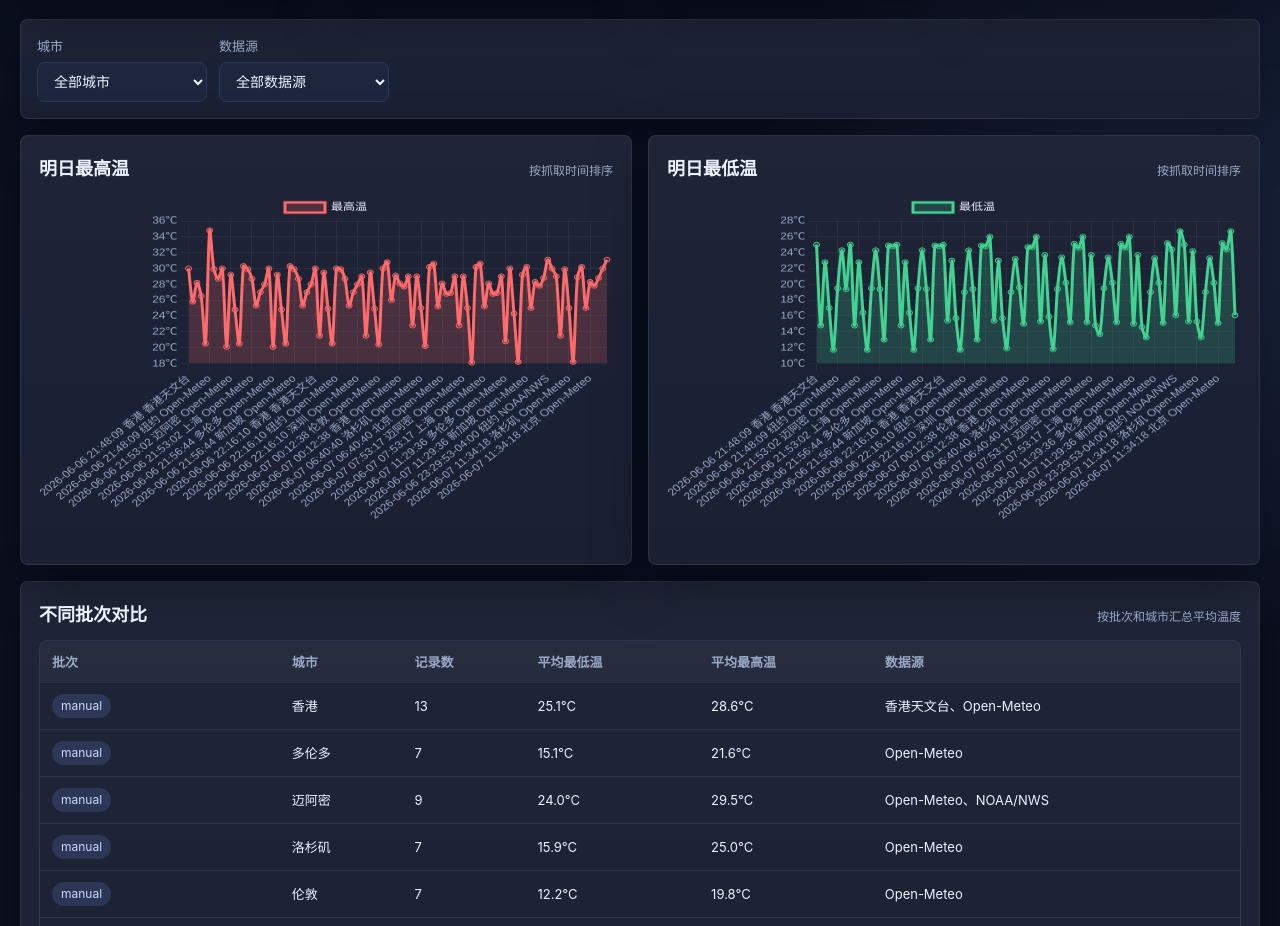
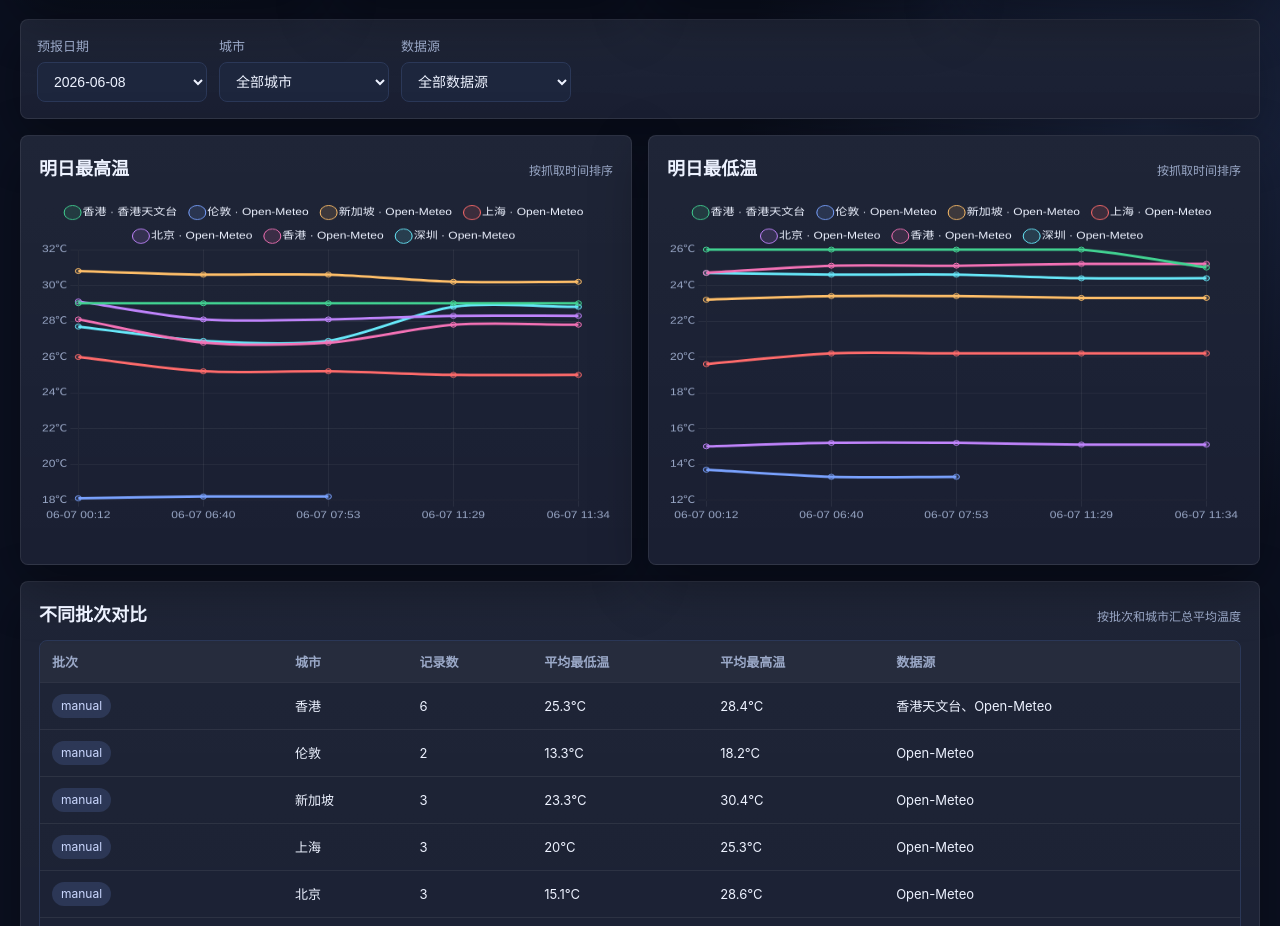
Before and after one commit to daviddear10-dev/weather-alpha-monitor, a plain HTML site: page docs/index.html in a window 1280 px wide. Shown: the part 424-1350 px from the top of the page. Drawn offline with nearby package versions, Linux system fonts and the light colour scheme.

Commit message:
Improve weather chart readability

```diff
--- a/docs/index.html
+++ b/docs/index.html
@@ -328,6 +328,11 @@
 
     <section class="card toolbar">
       <label>
+        预报日期
+        <select id="forecastDateFilter">
+        </select>
+      </label>
+      <label>
         城市
         <select id="cityFilter">
           <option value="">全部城市</option>
@@ -538,6 +543,7 @@
 
     const cityFilter = document.querySelector("#cityFilter");
     const sourceFilter = document.querySelector("#sourceFilter");
+    const forecastDateFilter = document.querySelector("#forecastDateFilter");
 
     Promise.all([
       fetch("weather_data.json", { cache: "no-store" }).then((response) => {
@@ -574,6 +580,7 @@
 
     cityFilter.addEventListener("change", render);
     sourceFilter.addEventListener("change", render);
+    forecastDateFilter.addEventListener("change", render);
 
     function setupFilters(data) {
       unique(data.map((item) => item.city)).forEach((city) => {
@@ -582,11 +589,20 @@
       unique(data.map((item) => item.source)).forEach((source) => {
         sourceFilter.append(new Option(source, source));
       });
+      forecastDateFilter.append(new Option("全部预报日期", ""));
+      const forecastDates = unique(data.map((item) => item.forecast_date)).sort().reverse();
+      forecastDates.forEach((date) => {
+        forecastDateFilter.append(new Option(date, date));
+      });
+      if (forecastDates.length > 0) {
+        forecastDateFilter.value = forecastDates[0];
+      }
     }
 
     function render() {
       const filtered = state.data.filter((item) => {
-        return (!cityFilter.value || item.city === cityFilter.value)
+        return (!forecastDateFilter.value || item.forecast_date === forecastDateFilter.value)
+          && (!cityFilter.value || item.city === cityFilter.value)
           && (!sourceFilter.value || item.source === sourceFilter.value);
       });
       renderStats(filtered);
@@ -891,45 +907,118 @@
     }
 
     function renderCharts(data) {
-      const ordered = [...data].sort((a, b) => new Date(a.captured_at) - new Date(b.captured_at));
-      const labels = ordered.map((item) => `${compactDateTime(item.captured_at)} ${item.city} ${item.source}`);
-      const maxValues = ordered.map((item) => item.max_temp);
-      const minValues = ordered.map((item) => item.min_temp);
-      state.maxChart = drawLineChart(state.maxChart, "maxChart", labels, maxValues, "最高温", "#ff6b6b");
-      state.minChart = drawLineChart(state.minChart, "minChart", labels, minValues, "最低温", "#42d392");
+      if (!data.length) {
+        if (state.maxChart) { state.maxChart.destroy(); state.maxChart = null; }
+        if (state.minChart) { state.minChart.destroy(); state.minChart = null; }
+        return;
+      }
+
+      // Group by city + source, each group becomes a dataset series
+      const seriesMap = new Map();
+      data.forEach((item) => {
+        const key = `${item.city} · ${item.source}`;
+        const entry = seriesMap.get(key) || { city: item.city, source: item.source, points: [] };
+        entry.points.push({ x: item.captured_at, y_max: item.max_temp, y_min: item.min_temp, city: item.city, source: item.source, forecast_date: item.forecast_date });
+        seriesMap.set(key, entry);
+      });
+
+      // Build datasets sorted by captured_at within each series
+      const allTimestamps = new Set();
+      const maxDatasets = [];
+      const minDatasets = [];
+      const palette = ["#42d392", "#7aa2ff", "#ffbf69", "#ff6b6b", "#c084fc", "#f472b6", "#67e8f9", "#fbbf24", "#a78bfa", "#fb923c"];
+
+      let colorIdx = 0;
+      seriesMap.forEach((series) => {
+        const sorted = series.points.sort((a, b) => new Date(a.x) - new Date(b.x));
+        sorted.forEach((p) => allTimestamps.add(p.x));
+        const color = palette[colorIdx % palette.length];
+        colorIdx++;
+
+        maxDatasets.push({
+          label: `${series.city} · ${series.source}`,
+          data: sorted.map((p) => ({ x: p.x, y: p.y_max, city: p.city, source: p.source, forecast_date: p.forecast_date })),
+          borderColor: color,
+          backgroundColor: color + "22",
+          pointRadius: 3,
+          pointHoverRadius: 5,
+          tension: 0.28,
+          fill: false
+        });
+
+        minDatasets.push({
+          label: `${series.city} · ${series.source}`,
+          data: sorted.map((p) => ({ x: p.x, y: p.y_min, city: p.city, source: p.source, forecast_date: p.forecast_date })),
+          borderColor: color,
+          backgroundColor: color + "22",
+          pointRadius: 3,
+          pointHoverRadius: 5,
+          tension: 0.28,
+          fill: false
+        });
+      });
+
+      state.maxChart = drawMultiChart(state.maxChart, "maxChart", maxDatasets, "℃");
+      state.minChart = drawMultiChart(state.minChart, "minChart", minDatasets, "℃");
     }
 
-    function drawLineChart(existingChart, canvasId, labels, values, label, color) {
+    function drawMultiChart(existingChart, canvasId, datasets, yUnit) {
       if (existingChart) existingChart.destroy();
+
+      // Collect all unique timestamps sorted, use as shared category labels
+      const labelSet = new Set();
+      datasets.forEach((ds) => ds.data.forEach((p) => labelSet.add(p.x)));
+      const labels = Array.from(labelSet).sort(
+        (a, b) => new Date(a).getTime() - new Date(b).getTime()
+      );
+
+      // Build data arrays keyed by label index
+      const parsedDatasets = datasets.map((ds) => {
+        const labelToPoint = new Map(ds.data.map((p) => [p.x, p]));
+        return {
+          ...ds,
+          data: labels.map((label, idx) => {
+            const p = labelToPoint.get(label);
+            return p ? { x: idx, y: p.y, city: p.city, source: p.source, forecast_date: p.forecast_date, rawX: p.x } : null;
+          }).filter(Boolean),
+          spanGaps: false
+        };
+      });
+
       return new Chart(document.querySelector(`#${canvasId}`), {
         type: "line",
         data: {
-          labels,
-          datasets: [{
-            label,
-            data: values,
-            borderColor: color,
-            backgroundColor: `${color}33`,
-            pointRadius: 3,
-            pointHoverRadius: 5,
-            tension: 0.28,
-            fill: true
-          }]
+          labels: labels.map((l) => shortDateTime(l)),
+          datasets: parsedDatasets.map((ds) => ({
+            ...ds,
+            parsing: { xAxisKey: "x", yAxisKey: "y" }
+          }))
         },
         options: {
           responsive: true,
           maintainAspectRatio: false,
+          interaction: { mode: "nearest", intersect: false },
           plugins: {
-            legend: { labels: { color: "#edf2ff" } },
-            tooltip: { callbacks: { label: (context) => `${context.dataset.label}: ${formatTemp(context.parsed.y)}` } }
+            legend: {
+              labels: { color: "#edf2ff", usePointStyle: true, boxWidth: 8, padding: 16 }
+            },
+            tooltip: {
+              callbacks: {
+                title: (items) => items.length && items[0].raw.rawX ? shortDateTime(items[0].raw.rawX) : "",
+                label: (context) => {
+                  const p = context.raw;
+                  return `${p.city} · ${p.source} | ${p.forecast_date}: ${formatTemp(context.parsed.y)}`;
+                }
+              }
+            }
           },
           scales: {
             x: {
-              ticks: { color: "#9aa8c7", maxRotation: 45, minRotation: 0 },
+              ticks: { color: "#9aa8c7", maxRotation: 45, minRotation: 0, maxTicksLimit: 12 },
               grid: { color: "rgba(255,255,255,0.06)" }
             },
             y: {
-              ticks: { color: "#9aa8c7", callback: (value) => `${value}℃` },
+              ticks: { color: "#9aa8c7", callback: (value) => `${value}${yUnit}` },
               grid: { color: "rgba(255,255,255,0.06)" }
             }
           }
@@ -981,6 +1070,13 @@
       return Number.isInteger(number) ? String(number) : number.toFixed(1);
     }
 
+    function shortDateTime(value) {
+      if (!value) return "-";
+      // "2026-06-07T11:34:18+08:00" -> "06-07 11:34"
+      const match = value.match(/^\d{4}-(\d{2}-\d{2})T(\d{2}:\d{2})/);
+      return match ? `${match[1]} ${match[2]}` : value.replace("T", " ").slice(0, 16);
+    }
+
     function compactDateTime(value) {
       if (!value) return "-";
       return value.replace("T", " ").replace("+08:00", "");
```
